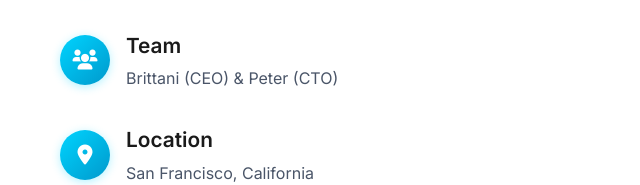
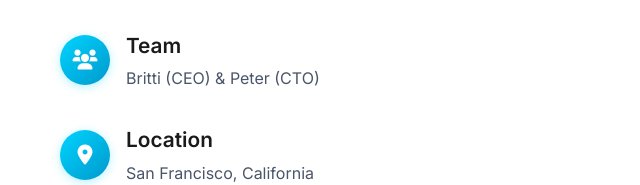
Before and after one commit to tom-nh/nighthawk, a plain HTML site: page index.html in a window 1280 px wide. Shown: the part 2843-3028 px from the top of the page, 0-640 px from the left. Drawn offline with Linux system fonts and the light colour scheme.

Commit message:
Update CEO na me

```diff
--- a/index.html
+++ b/index.html
@@ -246,7 +246,7 @@
                         <i class="fas fa-users"></i>
                         <div>
                             <h3>Team</h3>
-                            <p>Brittani (CEO) & Peter (CTO)</p>
+                            <p>Britti (CEO) & Peter (CTO)</p>
                         </div>
                     </div>
                     <div class="contact-item">
```
